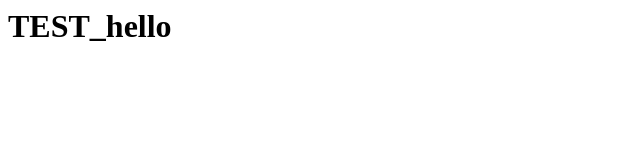
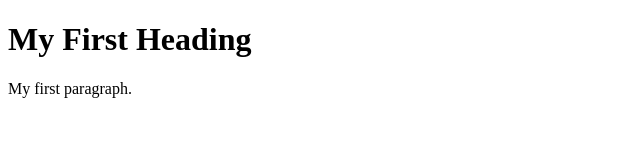
Before and after one commit to Hui137/Hui137.github.io, a plain HTML site: page index.html in a window 1280 px wide. Shown: the whole page, without its empty margins (0-640 px from the left). Drawn offline with Linux system fonts and the light colour scheme.

Commit message:
Update index.html

```diff
--- a/index.html
+++ b/index.html
@@ -1,8 +1,9 @@
+<!DOCTYPE html>
 <html>
-  <head>
-    <title>TEST</title>
-  </head>
-  <body>
-    <h1>TEST_hello</h1>
-  </body>
+<body>
+
+<h1>My First Heading</h1>
+<p>My first paragraph.</p>
+
+</body>
 </html>
```
